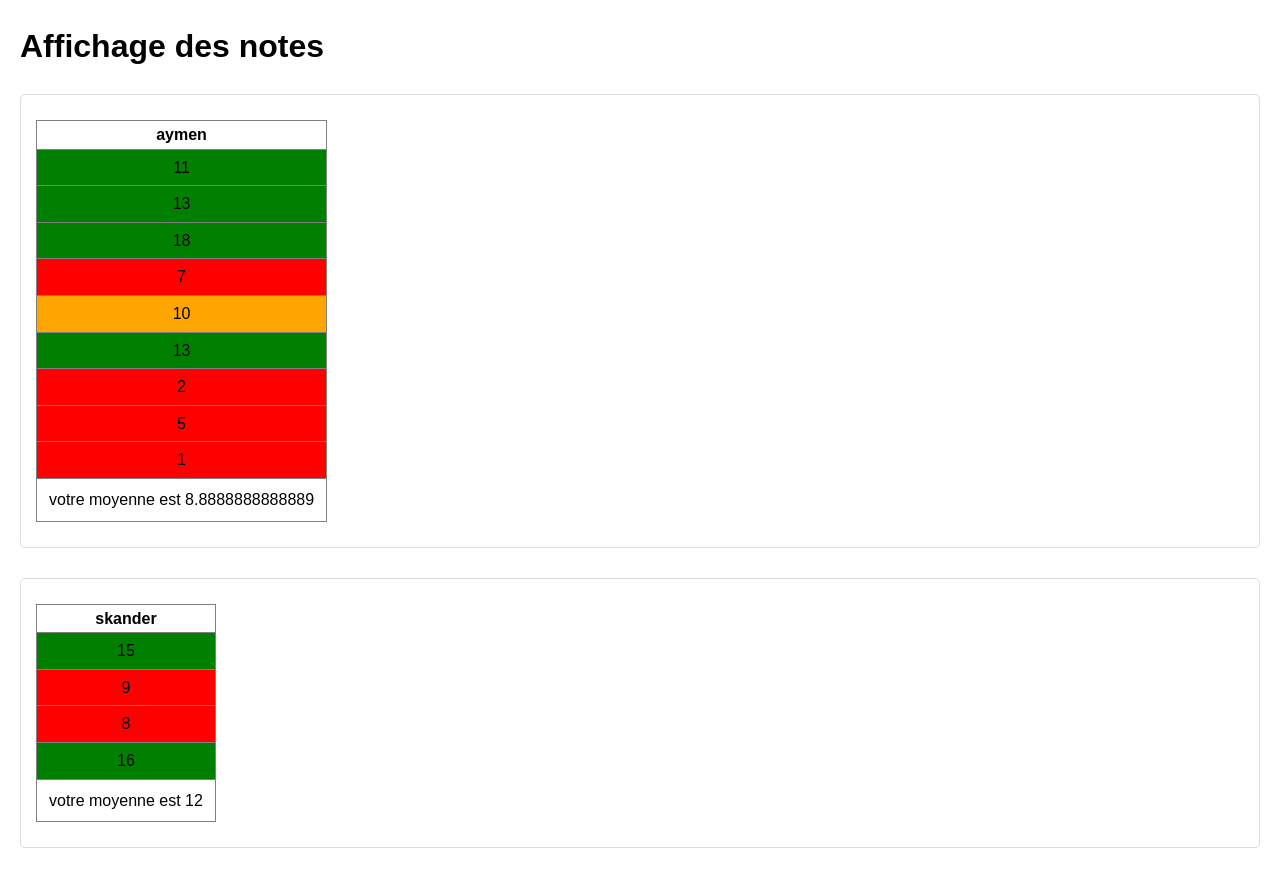
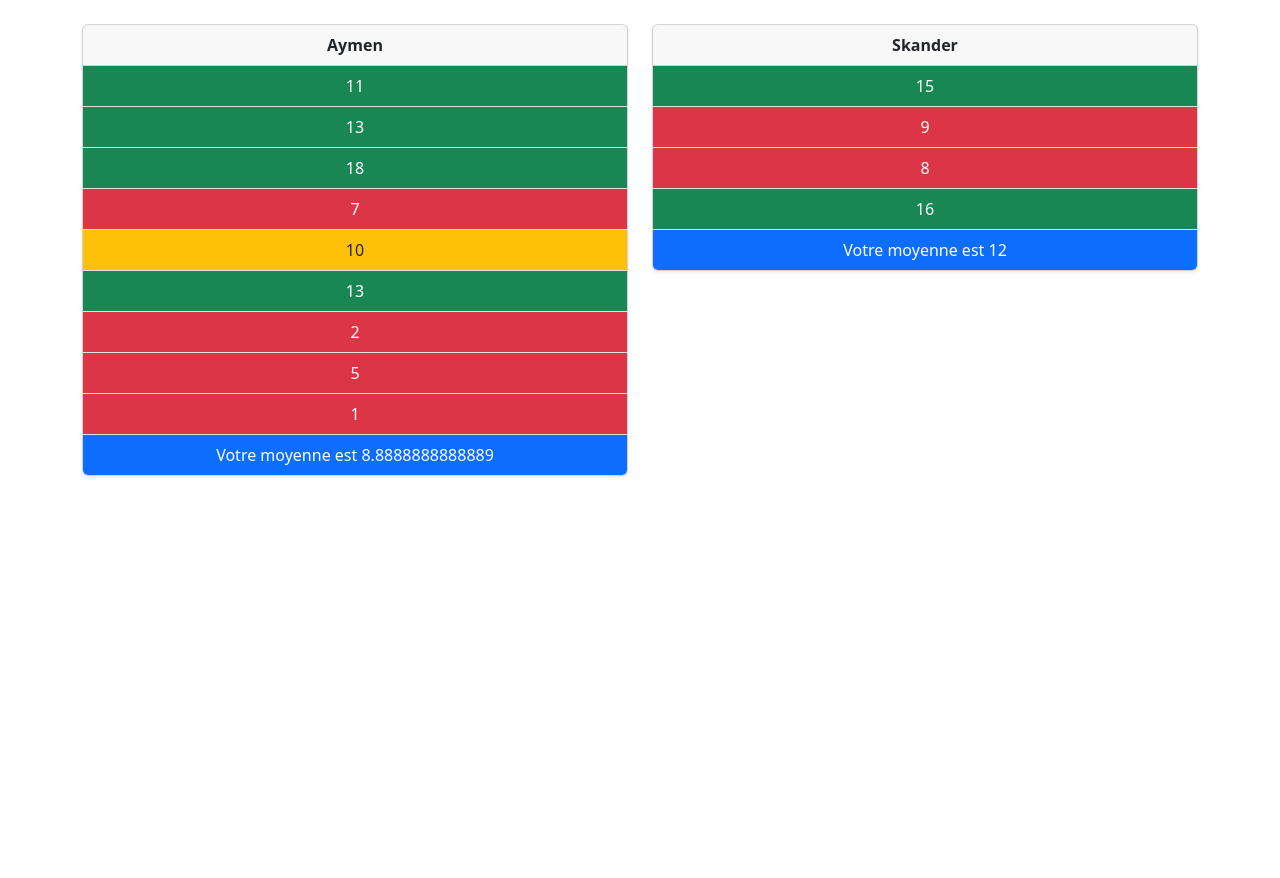
Before and after one commit to louay-dardouri/TP_PHP, a PHP site: page / in a window 1280 px wide. After the commit the page ends 477 px from the top, so only its background shows below. Run offline with PHP 8.4, Linux system fonts and the light colour scheme.

Commit message:
update index.php + afficheNotes

```diff
--- a/concepts_de_base/Etudiant.php
+++ b/concepts_de_base/Etudiant.php
@@ -40,33 +40,16 @@ class Etudiant{
 
     */
     public function afficheNotes(){
-
-        echo "<table border='1'> <tr><th>$this->nom</th></tr>";
-
+        echo "<div class='card shadow-sm'>";
+        echo "<div class='card-header text-center fw-bold'>" . htmlspecialchars($this->nom) . "</div>";
+        echo "<ul class='list-group list-group-flush'>";
         foreach($this->notes as $note){
-            echo "<tr>";
-            $color ="";
-            if($note>10){
-                $color="green";
-            }
-            elseif($note<10){
-                $color="red";
-            }
-            else{
-                $color="orange";
-            }
-            echo "<td style='background-color:{$color}; padding:5px;'>{$note}</td>";
-            echo "</tr>";
-
+            $colorClass = ($note > 10) ? "bg-success text-white" : (($note < 10) ? "bg-danger text-white" : "bg-warning");
+            echo "<li class='list-group-item $colorClass text-center'>" . htmlspecialchars($note) . "</li>";
         }
-        $moy = $this->calculMoyenne();
-        echo "<tr><td> votre moyenne est {$moy}</td></tr>";
-        echo "</table>";
-
-
-
-
-
+        $moy = $this->CalculMoyenne();
+        echo "<li class='list-group-item text-center bg-primary text-white'>Votre moyenne est $moy</li>";
+        echo "</ul></div>";
     }
     //methode estAdmis
     public function estAdmis(){
@@ -76,12 +59,3 @@ class Etudiant{
     }
 
 }
-/* this is used for testing
-$aymen = new Etudiant("aymen" ,[11,13,18,7,10,13,2,5,1]);
-$skander =  new Etudiant("skander",[15,9,8,16]);
-
-$aymen->AfficheNotes();
-$skander->AfficheNotes();
-*/
-
-?>
--- a/concepts_de_base/index.php
+++ b/concepts_de_base/index.php
@@ -1,57 +1,30 @@
 <?php require "Etudiant.php" ?>
 
 <!DOCTYPE html>
-<html lang="en">
+<html lang="fr">
 <head>
     <meta charset="UTF-8">
-    <meta name="viewport" content="width=device-width, initial-scale=1.0">
-    <title>Notes Etudiants</title>
-    <style>
-        body{
-            font-family: Arial, sans-serif;
-            margin: 20px;
-            line-height: 1.6;
-        }
-        .student-container {
-            margin-bottom: 30px;
-            padding: 15px;
-            border: 1px solid #ddd;
-            border-radius: 5px;
-        }
-        table {
-            border-collapse: collapse;
-            margin: 10px 0;
-        }
-        td {
-            padding: 8px 12px;
-            text-align: center;
-        }
-        h2 {
-            color: #333;
-            margin-top: 0;
-        }
-        hr {
-            margin: 20px 0;
-            border: 0;
-            border-top: 1px solid #eee;
-        }
-    </style>
+    <meta name="viewport" content="width=device-width, initial-scale=1">
+    <title>Etudiants</title>
+    <link href="https://cdn.jsdelivr.net/npm/bootstrap@5.3.0/dist/css/bootstrap.min.css" rel="stylesheet">
 </head>
-<body>
-    <h1 id="header">Affichage des notes</h1>
-    <?php
-    $aymen = new Etudiant("aymen" ,[11,13,18,7,10,13,2,5,1]);
-    $skander =  new Etudiant("skander",[15,9,8,16]);
+<body class="container mt-4">
 
-    // Affichage des notes
-    echo '<div class="student-container">';
-    $aymen->afficheNotes();
-    echo '</div>';
+    <div class="row">
+        <div class="col-md-6">
+            <?php
+            $aymen = new Etudiant("Aymen", [11, 13, 18, 7, 10, 13, 2, 5, 1]);
+            $aymen->AfficheNotes();
+            ?>
+        </div>
 
-    echo '<div class="student-container">';
-    $skander->afficheNotes();
-    echo '</div>';
-    ?>
+        <div class="col-md-6">
+            <?php
+            $skander = new Etudiant("Skander", [15, 9, 8, 16]);
+            $skander->AfficheNotes();
+            ?>
+        </div>
+    </div>
 
 </body>
 </html>
```
